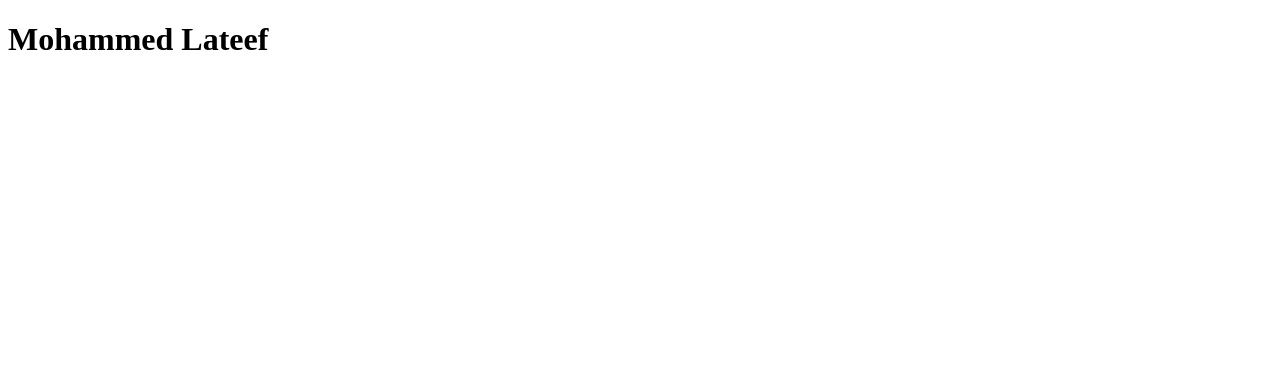
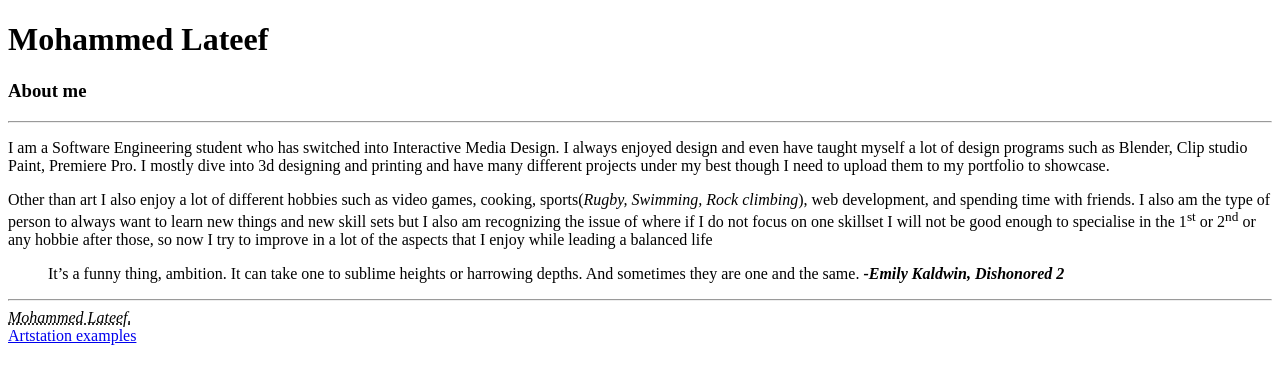
Before and after one commit to late0024/late0024.github.io, a plain HTML site: page html-assignment/index.html in a window 1280 px wide. Drawn offline with Linux system fonts and the light colour scheme.

Commit message:
creates assignment 1

```diff
--- a/html-assignment/index.html
+++ b/html-assignment/index.html
@@ -3,11 +3,53 @@
 <head>
     <meta charset="UTF-8">
     <meta name="viewport" content="width=device-width, initial-scale=1.0">
-    <title>late0024 html assignment</title>
+
+    <title>late0024 html</title>
 </head>
 <body>
     <header>
-        <h1>Mohammed Lateef</h1>
+
+        <h1>
+            Mohammed Lateef
+        </h1>
+
     </header>
+    <article>
+
+        <h3>
+            About me
+        </h3>
+        <hr>
+        <p>
+            I am a Software Engineering student who has switched into Interactive Media Design. I always enjoyed design and even have taught myself a lot of design programs such as Blender, Clip studio Paint, Premiere Pro. I mostly dive into 3d designing and printing and have many different projects under my best though I need to upload them to my portfolio to showcase.
+        </p>
+        <p>
+            Other than art I also enjoy a lot of different hobbies such as video games, cooking, sports(<em>Rugby, Swimming, Rock climbing</em>), web development, and spending time with friends. I also am the type of person to always want to learn new things and new skill sets but I also am recognizing the issue of where if I do not focus on one skillset I will not be good enough to specialise in the 1<sup>st</sup> or 2<sup>nd</sup> or any hobbie after those, so now I try to improve in a lot of the aspects that I enjoy while leading a balanced life
+        </p>
+
+        <blockquote>
+            It’s a funny thing, ambition. It can take one to sublime heights or harrowing depths. And sometimes they are one and the same.
+            <cite>
+                <Strong>
+                    -Emily Kaldwin, Dishonored 2
+                </Strong>
+            </cite>
+        </blockquote>
+        <hr>
+
+    </article>
+    <footer>
+
+        <cite>
+            <abbr title= "you also can call me Mo">
+                Mohammed Lateef.
+            </abbr>
+        </cite>
+        <br>
+        <a href="https://mohammedkhalil.artstation.com/">
+            Artstation examples
+        </a>
+
+    </footer>
 </body>
 </html>
```
